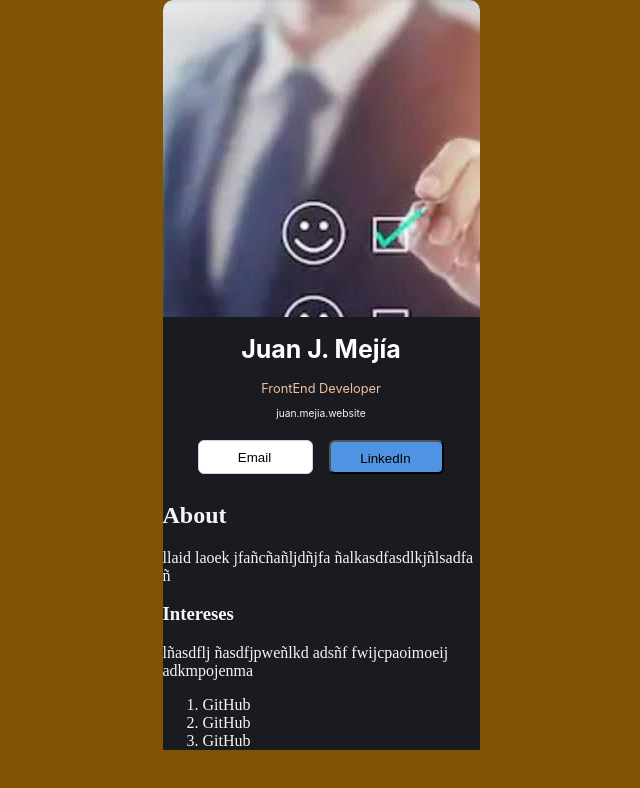
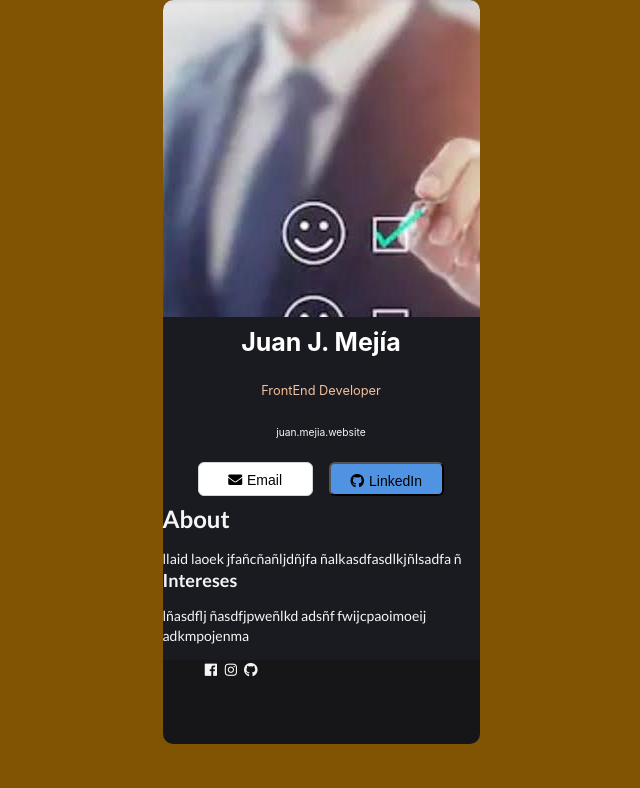
Before and after one commit to imevasoldi/Digital-card, a React (Vite) app: page / in a window 1280 px wide. Shown: the top 788 px of the page, without its empty margins (319-959 px from the left). Built offline with nearby package versions, Linux system fonts and the light colour scheme.

Commit message:
adding icons

```diff
--- a/index.html
+++ b/index.html
@@ -4,6 +4,7 @@
     <meta charset="UTF-8" />
     <link rel="icon" type="image/svg+xml" href="/vite.svg" />
     <meta name="viewport" content="width=device-width, initial-scale=1.0" />
+    <link rel="stylesheet" href="https://cdnjs.cloudflare.com/ajax/libs/semantic-ui/2.4.1/semantic.min.css" integrity="sha512-8bHTC73gkZ7rZ7vpqUQThUDhqcNFyYi2xgDgPDHc+GXVGHXq+xPjynxIopALmOPqzo9JZj0k6OqqewdGO3EsrQ==" crossorigin="anonymous" />
     <title>Vite + React</title>
   </head>
   <body>
--- a/src/App.css
+++ b/src/App.css
@@ -11,9 +11,21 @@
 
   background: url(/src/images/img1.jpeg);
   background-repeat: no-repeat;
-  border-radius: 10px 10px 0px 0px;
+    border-radius: 10px 10px 0px 0px;
+    /* border-radius: 10px 10px 0px 0px; */
   }
+  i.icon {
+    /* float: right; */
+    /* font-size: 20px; */
+    /* cursor: pointer; */
+    /* position: absolute; */
+/* left: 43.27%;
+right: 52.18%;
+top: 89.75%;
+bottom: 7.37%;
 
+background: #918E9B; */
+  }
   .buttons--{
     display: flex;
     /* place-items: center; */
@@ -77,7 +89,7 @@ color: #F5F5F5;
   .container{
     /* margin: 0 auto; */
     background: #1A1B21;
-    border-radius: 10px 10px 0px 0px;
+    border-radius: 10px 10px 10px 10px;
     /* left: 50%;
   top: 50%; */
   /* transform: translate(-50%, -50%); */
@@ -89,12 +101,14 @@ color: #F5F5F5;
 
   .main--content{
     /* position: absolute; */
+    margin-top: 10px;
 
   width: 317px;
   height: 399px;
   /* left: 50%;
   top: 50%;
   transform: translate(-50%, -50%); */
+  border-radius: 10px 10px 10px 10px;
 
   background: #1A1B21;
   }
@@ -139,7 +153,15 @@ color: #F5F5F5;
 
   }
   .footer-- {
-  background: #1A1B21;
   color: #F5F5F5;
+  width: 317px;
+height: 84px;
+left: 116px;
+top: 760px;
+
+
+background: #161619;
+    border-radius: 0px 0px 10px 10px;
+
 
   }
--- a/src/App.jsx
+++ b/src/App.jsx
@@ -13,8 +13,8 @@ function App() {
         <div className='main--content'>
         <Info/>
         <About/>
-        <Interests/>
-        <Footer/>
+          <Interests/>
+          <Footer/>
       </div>
     </div>
   )
--- a/src/Components/Footer.jsx
+++ b/src/Components/Footer.jsx
@@ -1,7 +1,10 @@
 export const Footer = () => {
     return (<ol className="footer--">
+        {/* <li>GitHub</li>
         <li>GitHub</li>
-        <li>GitHub</li>
-        <li>GitHub</li>
+        <li>GitHub</li> */}
+        <i className="facebook icon"/>
+        <i className="instagram icon"/>
+        <i className="github icon"/>
     </ol>)
 }
--- a/src/Components/Info.jsx
+++ b/src/Components/Info.jsx
@@ -4,8 +4,14 @@ function Info () {
         <h2 className="info--subtitle">FrontEnd Developer</h2>
         <h3 className="website--link"> juan.mejia.website</h3>
         <div className="buttons--">
-            <button className="button--mail">Email</button>
-            <button className="button--linkedin">LinkedIn</button>
+            <button className="button--mail">
+                {/* <i className="trash alternate outline icon"/> */}
+                {/* <i className="edit alternate outline icon"/> */}
+                <i className="mail icon"/>
+                Email</button>
+            <button className="button--linkedin">
+                <i className="github icon"/>
+                LinkedIn</button>
         </div>
         </div>
 }
```
